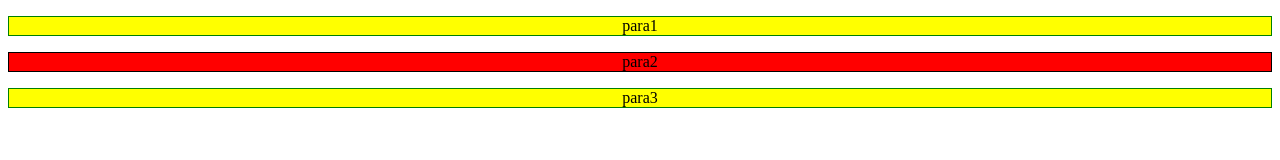
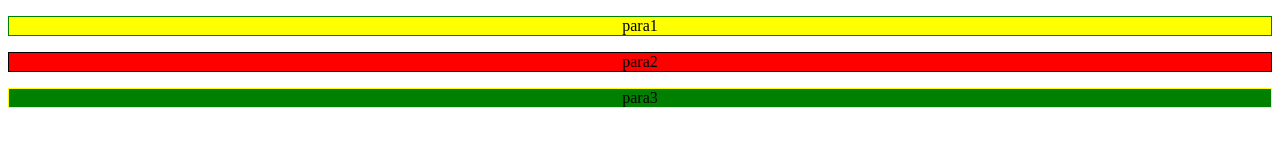
Before and after one commit to acciojob/id-color-siman777, a website: page main.html in a window 1280 px wide. Drawn offline with Linux system fonts and the light colour scheme.

Commit message:
created a submission

```diff
--- a/main.html
+++ b/main.html
@@ -10,7 +10,7 @@
 	<!-- the entire body must be written by student -->
 	<p id="yellow">para1</p>
 	<p id="red">para2</p>
-	<p id="yellow">para3</p>
+	<p id="green">para3</p>
     <script type="text/javascript" src="./script.js">
 </script>
 
```
